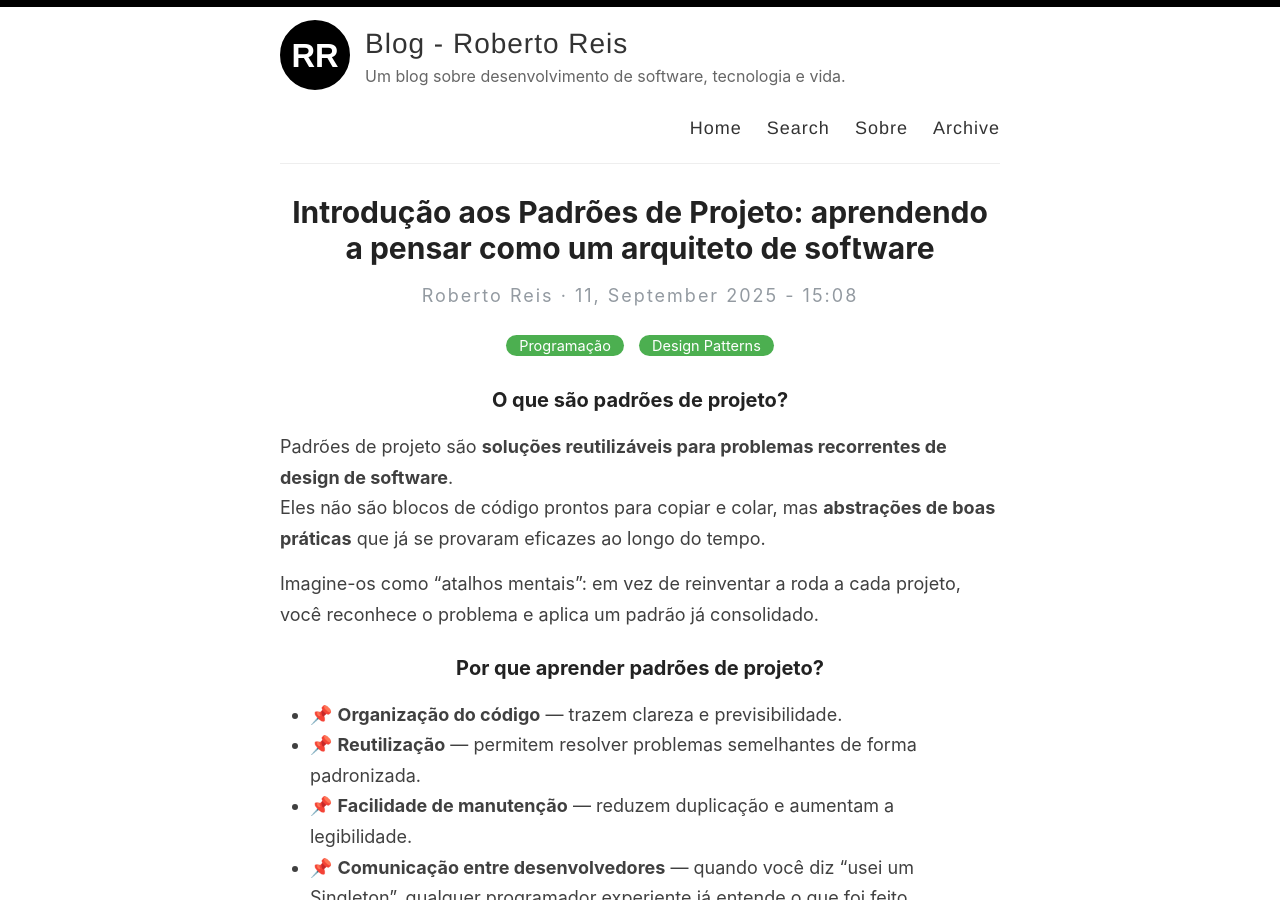
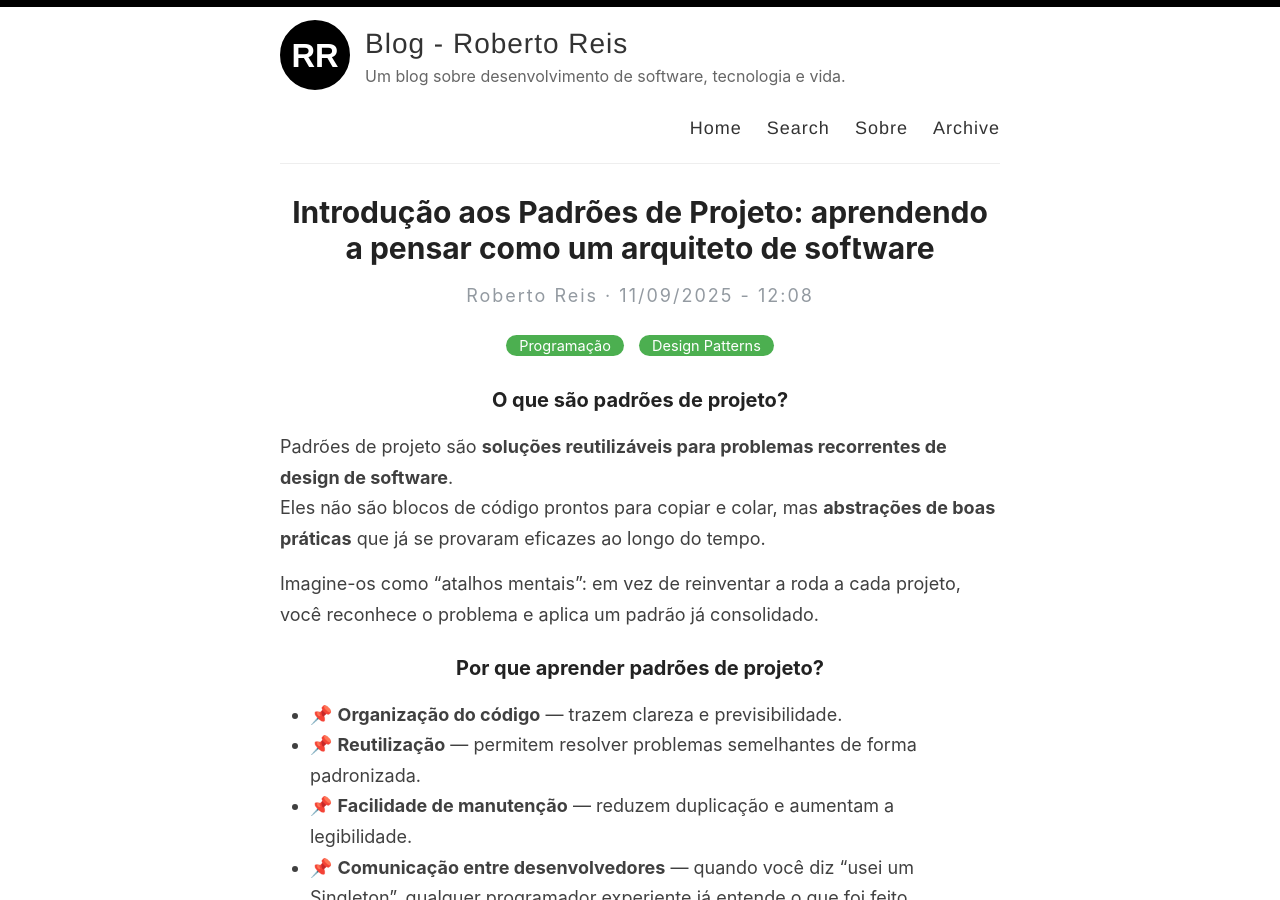
Before and after one commit to roberto-reis/roberto-reis.github.io, a Jekyll site: the page built from _posts/2025-09-11-introducao-aos-padroes-de-projeto.md, in a window 1280 px wide and 900 px high. Built offline with Jekyll 4.4.1, drawn with Linux system fonts in a browser that asks for light colours.

```diff
--- a/_config.yml
+++ b/_config.yml
@@ -13,6 +13,10 @@ description: Um blog sobre desenvolvimento de software, tecnologia e vida.
 
 # URL of your avatar or profile pic (you could use your GitHub profile pic)
 avatar: /images/avatar.svg
+
+# timezone for your posts
+timezone: America/Sao_Paulo
+
 
 #
 # Flags below are optional
--- a/_layouts/post.html
+++ b/_layouts/post.html
@@ -6,9 +6,9 @@ layout: default
   <h1>{{ page.title }}</h1>
 
   <div>
-    <p class="author_title">{{site.author}}  ·  {{ page.date | date: "%e, %B %Y - %H:%M" }}</p>
+    <p class="author_title">{{site.author}}  ·  {{ page.date | date: "%e/%m/%Y - %H:%M" }}</p>
     {% if page.last_modified_at %}
-    <p class="author_title" datetime="{{ page.last_modified_at | date_to_xmlschema }}">(Updated: {{ page.last_modified_at | date: "%b %-d, %Y - %H:%M" }})</p>
+    <p class="author_title" datetime="{{ page.last_modified_at | date_to_xmlschema }}">(Updated: {{ page.last_modified_at | date: "%e/%m/%Y - %H:%M" }})</p>
     {% endif %}
     <div class="post-tags">
       {% if post %}
```
Also changed, not shown: _posts/2025-09-11-factory-method-em-laravel.md (+1 -1 lines), _posts/2025-09-11-introducao-aos-padroes-de-projeto.md (+1 -1 lines).
